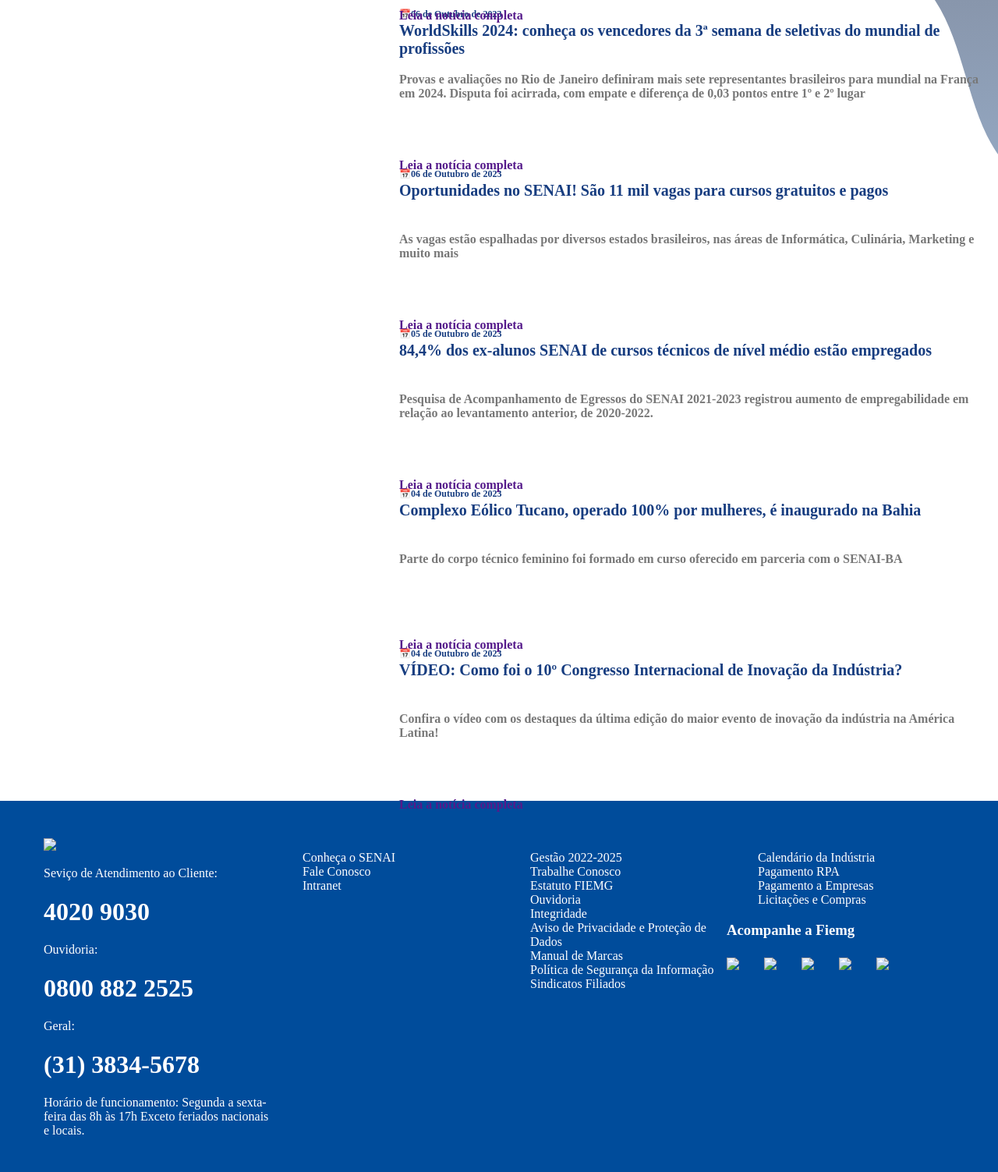
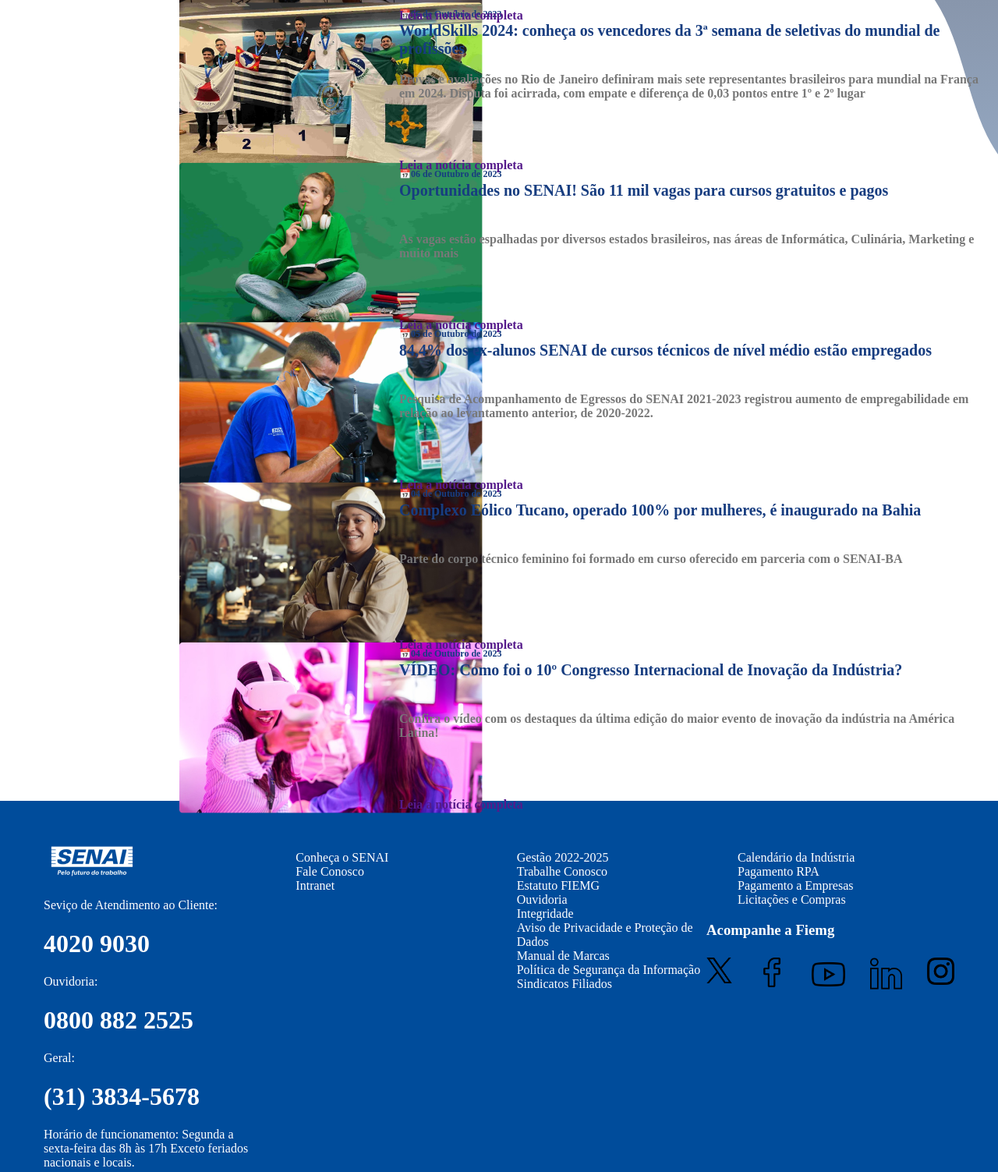
Before and after one commit to KAZINHO17BSK/Senai, a plain HTML site: page noticia.html in a window 1280 px wide. Shown: the part 543-2046 px from the top of the page at 78% size. Drawn offline with Linux system fonts and the light colour scheme; files that its build step writes are made by us from their sources.

Commit message:
noticia.html

```diff
--- a/noticia.html
+++ b/noticia.html
@@ -3,12 +3,12 @@
     <head>
     <meta charset="UTF-8">
     <title>Senai</title>
-    <link rel="stylesheet" href="../css/stylen.css">
+    <link rel="stylesheet" href="stylen.css">
   </head>
   <body>
     <header>
       <div class="Senai">
-      <img src="../images/image1.png" alt="">
+      <img src="image1.png" alt="">
     </div>
         <a href="" class="link">
         <ul class="lista">
@@ -35,7 +35,7 @@
     </div>
 
     <div class="nt1">
-        <img src="../images/rn.png" alt="">
+        <img src="rn.png" alt="">
         <h1>📅12 de Outubro de 2023</h1>
         <h2>Nas telas do cinema: filme do Claudinho e Buchecha teve pré-produção em escola do<br>
         SENAI</h2>
@@ -45,7 +45,7 @@
     </div>
 
     <div class="nt2">
-        <img src="../images/rn2.png" alt="">
+        <img src="rn2.png" alt="">
         <h1>📅06 de Outubro de 2023</h1>
         <h2>WorldSkills 2024: conheça os vencedores da 3ª semana de seletivas do mundial de
             profissões</h2>
@@ -55,7 +55,7 @@
     </div>
 
     <div class="nt3">
-        <img src="../images/rn3.png" alt="">
+        <img src="rn3.png" alt="">
         <h1>📅06 de Outubro de 2023</h1>
         <h2>Oportunidades no SENAI! São 11 mil vagas para cursos gratuitos e pagos</h2>
         <h3>As vagas estão espalhadas por diversos estados brasileiros, nas áreas de Informática, Culinária, Marketing e<br>
@@ -64,7 +64,7 @@
     </div>
 
     <div class="nt4">
-        <img src="../images/rn4.png" alt="">
+        <img src="rn4.png" alt="">
         <h1>📅05 de Outubro de 2023</h1>
         <h2>84,4% dos ex-alunos SENAI de cursos técnicos de nível médio estão empregados</h2>
         <h3>Pesquisa de Acompanhamento de Egressos do SENAI 2021-2023 registrou aumento de empregabilidade em<br>
@@ -73,7 +73,7 @@
     </div>
 
     <div class="nt5">
-        <img src="../images/rn5.png" alt="">
+        <img src="rn5.png" alt="">
         <h1>📅04 de Outubro de 2023</h1>
         <h2>Complexo Eólico Tucano, operado 100% por mulheres, é inaugurado na Bahia</h2>
         <h3>Parte do corpo técnico feminino foi formado em curso oferecido em parceria com o SENAI-BA</h3>
@@ -81,7 +81,7 @@
     </div>
 
     <div class="nt6">
-        <img src="../images/rn6.png" alt="">
+        <img src="rn6.png" alt="">
         <h1>📅04 de Outubro de 2023</h1>
         <h2>VÍDEO: Como foi o 10º Congresso Internacional de Inovação da Indústria?</h2>
         <h3>Confira o vídeo com os destaques da última edição do maior evento de inovação da indústria na América<br>
@@ -91,7 +91,7 @@
     <footer>
         <div id="footer_content">
             <div id="footer_contacts">
-                <img src="../images/image1.png">
+                <img src="image1.png">
                 <p>Seviço de Atendimento ao Cliente:</p>
                 <h1>4020 9030</h1>
                 <p>Ouvidoria:</p>
@@ -160,19 +160,19 @@
             <h3>Acompanhe a Fiemg</h3>
           <div id="footer_social_media">
               <a href="#" class="footer-link" id="twitter">
-                <img src="../images/x.png" height="33px">
+                <img src="x.png" height="33px">
               </a>
               <a href="#" class="footer-link" id="facebook">
-                  <img src="../images/face.png" height="38px">
+                  <img src="face.png" height="38px">
               </a>
               <a href="#" class="footer-link" id="youtube">
-                  <img src="../images/you.png" height="43">
+                  <img src="you.png" height="43">
               </a>
               <a href="#" class="footer-link" id="Linkedin">
-                  <img src="../images/ln.png" height="41">
+                  <img src="ln.png" height="41">
               </a>
               <a href="#" class="footer-link" id="instagram">
-                  <img src="../images/instagram.png" height="35px">
+                  <img src="instagram.png" height="35px">
               </a>
           </div>
         </div>
```
